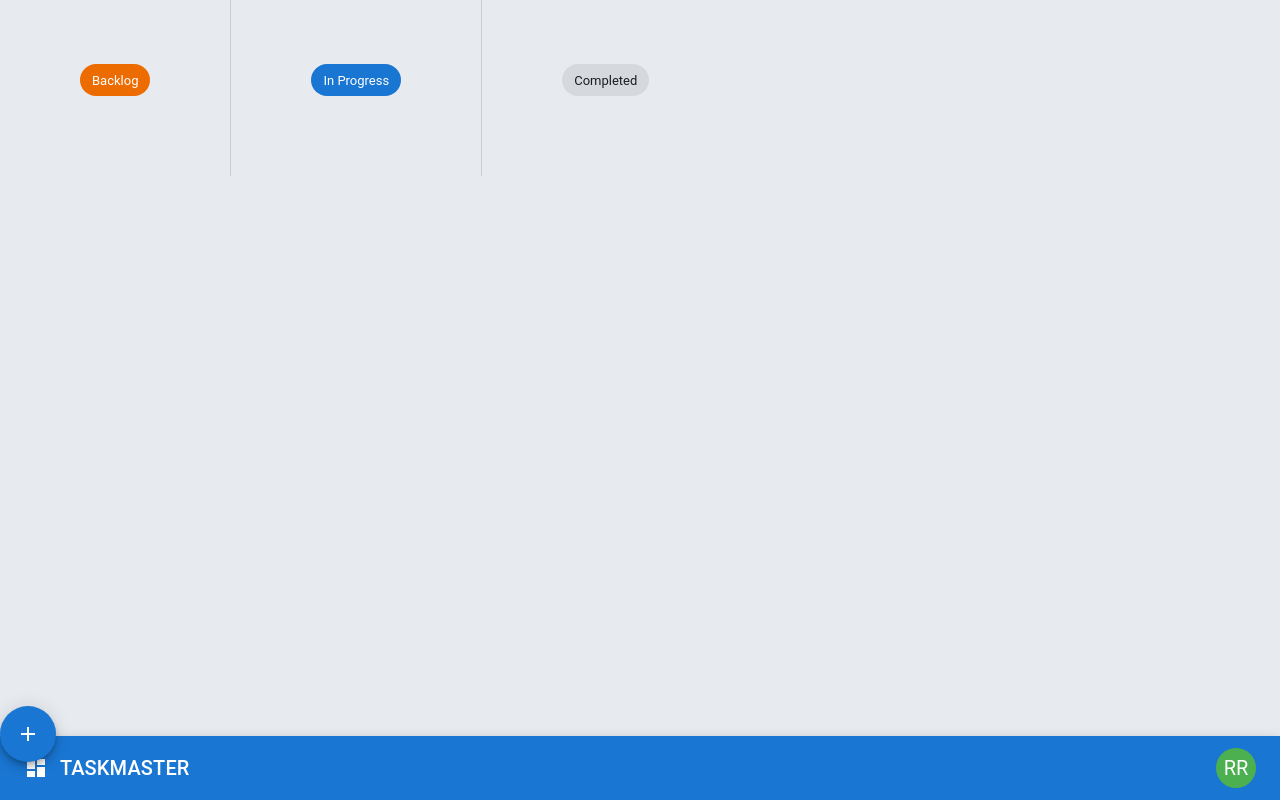
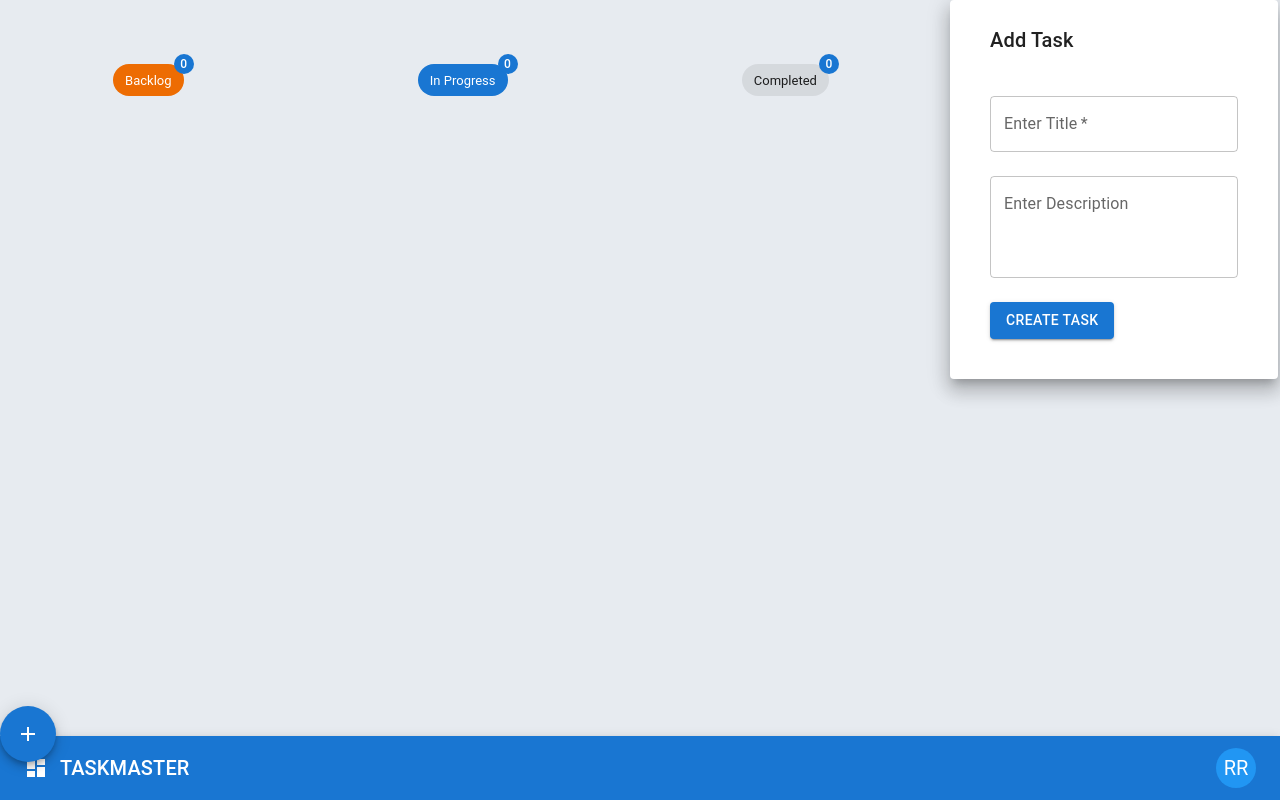
Before and after one commit to youcanbepro/React-Training-Task-Tracker, a React (Create React App) app: page / in a window 1280 px wide. Both pictures are taken after a click on the button 28 px from the left and 734 px from the top of the page. Built offline with nearby package versions, Linux system fonts and the light colour scheme.

Commit message:
#store and badges

```diff
--- a/src/App.js
+++ b/src/App.js
@@ -5,21 +5,23 @@ import AddIcon from '@mui/icons-material/Add';
 import { TaskStore } from './components/utils/TaskStore';
 import { MuiNavBar } from "./components/utils/components/MuiNavBar";
 import { Divider, Stack } from "@mui/material";
+import { msgAction } from "./components/BackendDeclarations";
 /**
  * Simple task tracker app.
  * (For training purposes)
  */
 
 function App() {
-    const {tasks,tasksHistory} = TaskStore.useStore()
+    const {tasks,msg,tasksHistory,wipTasks} = TaskStore.useStore()
 
   return (
     <>
 <MuiNavBar/>
-<Stack  direction={'row'} divider={<Divider orientation="vertical" flexItem/>}>
+<Stack   spacing={1} direction={'row'} >
         <TaskList title="Backlog" tasks={tasks} />
-        <TaskList title="In Progress" tasks={tasksHistory} />
+        <TaskList title="In Progress" tasks={wipTasks} />
         <TaskList  title="Completed" tasks={tasksHistory} />
+        { msg.msgAc===msgAction.create&&<TaskForm></TaskForm>}
 </Stack>
 
 
--- a/src/components/BackendDeclarations.js
+++ b/src/components/BackendDeclarations.js
@@ -1,15 +1,10 @@
 
-
-  export const popUpType = Object.freeze({
-  none:0,
-  add:1,
-  edit:2
-});
 export const msgAction = Object.freeze({
 none:0,
 save: 1,
 cancel: 2,
 delete:3,
 edit:4,
-success:5
+success:5,
+create:6
 });
--- a/src/components/taskForm/TaskForm.js
+++ b/src/components/taskForm/TaskForm.js
@@ -2,9 +2,17 @@
 import * as React from 'react';
 import Box from '@mui/material/Box';
 import { Button, Paper, Stack, TextField, Typography } from '@mui/material';
+import { TaskStore } from '../utils/TaskStore';
+import { msgAction } from '../BackendDeclarations';
+import { useState } from 'react';
 
 
 export const TaskForm = () => {
+
+  const [title,setTitle]=useState("")
+  const [summary,setSummary]=useState("")
+
+    const {handleCreateTask,sendMsg} = TaskStore.useStore()
   return (
     <>
         <Box sx={{ alignItems:"center"}} mx={5} my={5}>
@@ -15,15 +23,15 @@ export const TaskForm = () => {
           </Box>
           <Stack spacing={2}>
  <Stack direction={"column"} spacing={3}>
-  <TextField required variant='outlined' label='Enter Title'></TextField>
-<TextField multiline minRows={3} variant='outlined' label='Enter Description'></TextField>
+  <TextField required variant='outlined' label='Enter Title' onChange={(event)=>{setTitle(event.target.value)}}></TextField>
+<TextField multiline minRows={3} variant='outlined' label='Enter Description' onChange={(event)=>{setSummary(event.target.value)}}></TextField>
  </Stack>
 
           </Stack>
           <Box pt={3} pb={5}>
                <Button variant='contained' onClick={() => {
-
-
+                  handleCreateTask({text:title,summary:summary})
+sendMsg({msgAc:msgAction.none})
                   } }>Create Task</Button>
           </Box>
 
--- a/src/components/taskList/TaskList.js
+++ b/src/components/taskList/TaskList.js
@@ -1,7 +1,5 @@
 import React from 'react'
-import { Paper, Box, Typography, Chip,  } from '@mui/material';
-
-import { TaskListItem } from './taskListItem/TaskListItem';
+import { Paper, Box, Typography, Chip, Badge,  } from '@mui/material';
 import { TaskCard } from './taskListItem/TaskCard';
 
 
@@ -13,18 +11,20 @@ const getTitleColor =()=>{
     else  if(title.toString()==="In Progress")
       return "primary"
 }
-
   return (
-    <Box mx={5} my={5}>
+    <Box sx={{flexGrow:".33"}} elevation={2} >
+    <Box mx={5} my={5} >
         <Box mx={5}>
           <Box pt={3} pb={5} sx={{display:"flex", justifyContent:"center" } }>
-            <Chip color={getTitleColor()} label={title}  />
+            <Chip color={getTitleColor()} label={title} />
+              <Badge badgeContent={tasks.length} showZero color='primary'>
+              </Badge>
           </Box>
           {tasks.map(task => (
-             <TaskCard task={task}/>
+             <TaskCard id={task.id} title={title} task={task}/>
           ))}
-
         </Box>
+    </Box>
     </Box>
   )
 }
--- a/src/components/taskList/taskListItem/TaskCard.js
+++ b/src/components/taskList/taskListItem/TaskCard.js
@@ -10,7 +10,7 @@ import DoneIcon from '@mui/icons-material/Done';
 import DeleteIcon from '@mui/icons-material/Delete';
 import SendIcon from '@mui/icons-material/Send';
 
-export const TaskCard = ({task}) => {
+export const TaskCard = ({id,task, title}) => {
       const {handleTaskClick,sendMsg,msg} = TaskStore.useStore()
   const [visible, setVisible]= useState(false)
    const [snackVisibility, setSnackVisibility]= useState(false)
@@ -28,18 +28,18 @@ export const TaskCard = ({task}) => {
 
 
   return (
-    <Box width={"300px"} padding={"10px"}>
+    <Box id={id} width={"300px"} padding={"10px"}>
 
     <Card>
     <CardContent>
-        <Paper  elevation={1} sx={{display:"flex",justifyContent:"center" , alignItems:"center", bgcolor:"#33bfff", height:80}}>
+        <Paper  elevation={1} sx={{display:"flex",justifyContent:"center" , alignItems:"center", height:80}}>
         <Typography  style={{ textDecoration: task.completed ? 'line-through' : 'none', }} gutterBottom variant='h6' component={'div'}>{task.text}</Typography>
         </Paper>
     <Typography  sx={{display:"flex",justifyContent:"center" , alignItems:"center", height:50}}  variant='body2' color={'text.secondary'}>{task.summary}</Typography>
     </CardContent>
     <CardActions sx={{display:"flex"}}>
 <Box sx={{display:"flex",flexDirection:"row-reverse",gap:"10px", justifyContent:"end" }}>
-  <Tooltip   title="Move to WIP" arrow  placement='top' >
+  {title==="Backlog"&&<Tooltip   title="Move to WIP" arrow  placement='top' >
        <Fab size='small' color="primary" aria-label="move"  onClick={() => {
                     setVisible(true)
                     sendMsg({id:task.id,msgAc:msgAction.delete})
@@ -47,8 +47,8 @@ export const TaskCard = ({task}) => {
                   } }>
             <SendIcon />
           </Fab>
-    </Tooltip>
-    <Tooltip   title="Delete Task" arrow  placement='top' >
+    </Tooltip>}
+    {<Tooltip   title="Delete Task" arrow  placement='top' >
        <Fab size='small' color="primary" aria-label="delete"  onClick={() => {
                     setVisible(true)
                     sendMsg({id:task.id,msgAc:msgAction.delete})
@@ -56,9 +56,9 @@ export const TaskCard = ({task}) => {
                   } }>
             <DeleteIcon />
           </Fab>
-    </Tooltip>
+    </Tooltip>}
 
-   {!task.completed&&<Tooltip title="Complete" arrow  placement='top' >
+   {title==="In Progress"&&<Tooltip title="Complete" arrow  placement='top' >
        <Fab size='small' color="primary" aria-label="complete"  onClick={() => {
                     setVisible(true)
                     sendMsg({id:task.id,msgAc:msgAction.delete})
--- a/src/components/utils/TaskStore.js
+++ b/src/components/utils/TaskStore.js
@@ -1,6 +1,6 @@
 
 import React, { useContext, useEffect, useState } from "react"
-import { msgAction, popUpType } from "../BackendDeclarations"
+import { msgAction } from "../BackendDeclarations"
 
 
 
@@ -9,32 +9,29 @@ function createStore() {
   const Context = React.createContext()
 
   function Provider({ children }) {
+    const [tasks, setTasks] = useState([
+  ])
+    const [completedTasks, setcompletedTasks] = useState([])
+    const [wipTasks, setWipTasks] = useState([])
+    const [msg, setMsg]=useState({id:"",msg:msgAction.cancel})
 
-    const [tasks, setTasks] = useState([])
-      const [completedTasks, setcompletedTasks] = useState([])
-    const [msg, setMsg]=useState({id:"",msg:msgAction.cancel})
-    const [popUp, setPopUp]=useState({id:"",popUp:popUpType.none})
+    /**
+   * Handles the click on the delete button and removes it from the tasks list.
+   *
+   * @param {Array} updatedTasks
+   */
+      const saveTasks = (updatedTasks)=>{
+      localStorage.setItem("tasks",JSON.stringify(updatedTasks))
+   }
 
-      const saveTasks= (updatedTasks)=>{
-localStorage.setItem("tasks",JSON.stringify(updatedTasks))
-   }
    useEffect(() => {
   const tasksLocal = localStorage.getItem("tasks")
     if (tasksLocal)
     setTasks(JSON.parse(tasksLocal))
 
-   //localStorage.clear()
+
     },[])
-     useEffect(() => {
- switch (popUpType) {
-    case popUpType.delete:
 
-        break;
-
-    default:
-        break;
- }
-    },[popUp])
  /**
    * Handles the click on the delete button and removes it from the tasks list.
    *
@@ -71,20 +68,28 @@ localStorage.setItem("tasks",JSON.stringify(updatedTasks))
     saveTasks(updatedTasks)
   };
 
-
+    /**
+   * Creates a new task
+   *
+   * @param {text,summary} task
+   */
+  const handleCreateTask= ({text,summary}) => {
+    // generate a unique id
+   setTasks([...tasks,{id:"r"+(+tasks.length+1),...{text,summary},completed:false} ])
+  };
 
     const contextObject = {
       tasks,
-
       setTasks,
       handleTaskDelete,
       saveTasks,
       handleTaskClick,
       sendMsg:setMsg,
       msg,
-      popUp,
-      setPopUp,
-      tasksHistory:completedTasks
+      tasksHistory:completedTasks,
+      wipTasks,
+      setWipTasks,
+      handleCreateTask
     }
 
     return <Context.Provider value={contextObject}>{children}</Context.Provider>
--- a/src/components/utils/components/MuiNavBar.js
+++ b/src/components/utils/components/MuiNavBar.js
@@ -1,8 +1,10 @@
 import { AppBar, Avatar, Chip, Fab, IconButton, Stack, styled, Toolbar, Tooltip, Typography } from '@mui/material'
-import { green, pink } from '@mui/material/colors';
+import { blue, green, pink, purple } from '@mui/material/colors';
 import CatchingPokemonIcon from '@mui/icons-material/Dashboard'
 import AddIcon from '@mui/icons-material/Add';
 import React from 'react'
+import { TaskStore } from '../TaskStore';
+import { msgAction } from '../../BackendDeclarations';
 
 export const StyledFab = styled(Fab)({
   position: 'absolute',
@@ -13,6 +15,7 @@ export const StyledFab = styled(Fab)({
   margin: '0 auto',
 });
 export const MuiNavBar = () => {
+    const {createTask,sendMsg} = TaskStore.useStore()
   return (
     <AppBar position='fixed' sx={{ top: 'auto', bottom: 0 }} color='primary'>
         <Toolbar>
@@ -26,12 +29,11 @@ export const MuiNavBar = () => {
                 <Stack direction={'row'} spacing={2}>
 
                 <Tooltip title="Create Task" arrow  placement='top' >
-       <StyledFab color="primary" aria-label="add">
+       <StyledFab color="primary" aria-label="add" onClick={()=>sendMsg({msgAc:msgAction.create}) }>
             <AddIcon />
           </StyledFab>
     </Tooltip>
-
-               <Avatar sx={{ bgcolor: green[500]   }}>RR</Avatar>
+               <Avatar sx={{ bgcolor: blue[500]   }}>RR</Avatar>
             </Stack>
         </Toolbar>
     </AppBar>
```
